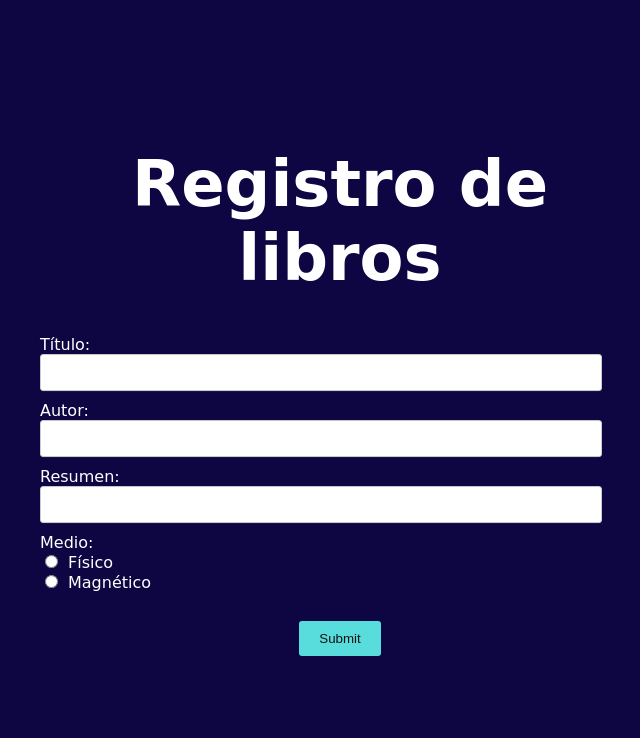
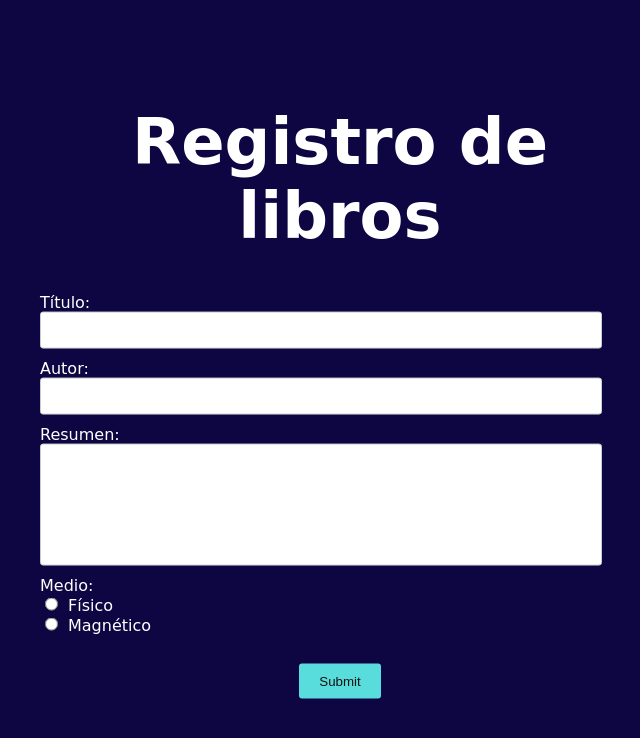
Before and after one commit to belu120494/practica2, a Flask app: page /registro_libros.html in a window 1280 px wide. Shown: the top 738 px of the page, without its empty margins (300-940 px from the left). Run offline with Flask 3, Linux system fonts and the light colour scheme.

Commit message:
segundo commit

```diff
--- a/templates/registro_libros.html
+++ b/templates/registro_libros.html
@@ -16,7 +16,9 @@
       <br />
       Autor: <input type="text" name="autor" />
       <br />
-      Resumen: <input type="text" name="resumen" />
+      Resumen:
+      <br />
+      <input type="text" name="resumen" style="height: 100px" />
       <br />
       Medio:
       <br />
```
